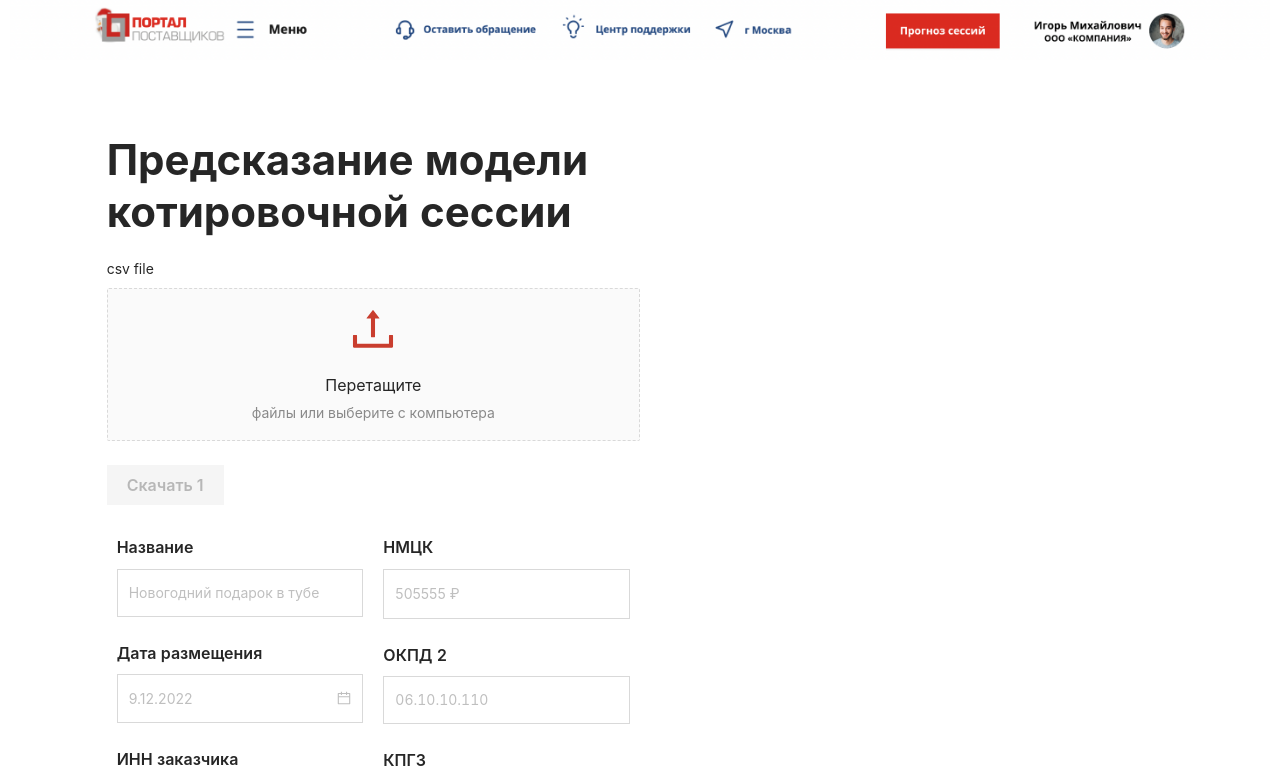
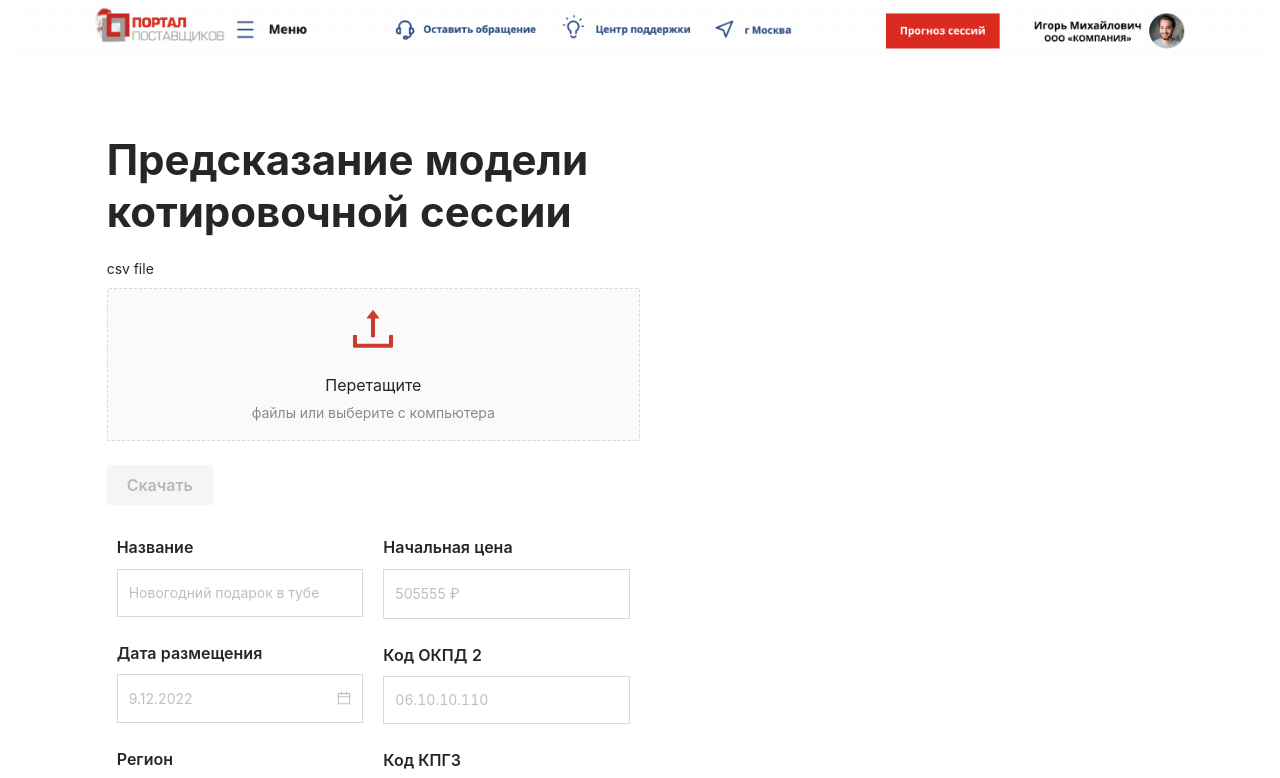
Before and after one commit to ShmatEugene/tender-hack-frontend, a React (Create React App) app: page / in a window 1280 px wide. Shown: the top 778 px of the page. Built offline with nearby package versions, Linux system fonts and the light colour scheme.

Commit message:
change form fields

```diff
--- a/src/api/DashboardService.ts
+++ b/src/api/DashboardService.ts
@@ -22,7 +22,7 @@ class DashboardService implements IDashboardService {
                 Region: data.region,
                 start_price: data.nmck,
                 date: date,
-                INN: data.inn,
+                INN: 'asdf023820s',
             });
             // const response = await axios.get(`./response_1666522055380.json`);
             // console.log(response);
--- a/src/components/FileInput/FileInput.tsx
+++ b/src/components/FileInput/FileInput.tsx
@@ -77,7 +77,7 @@ const FileInput = observer(() => {
                     shape='round'
                     disabled={!linkToFile}
                 >
-                    <CSVLink data={linkToFile}>Скачать 1</CSVLink>
+                    <CSVLink data={linkToFile}>Скачать</CSVLink>
                     {/* <a href={linkToFile} download>
                         Cкачать
                     </a> */}
--- a/src/components/TenderForm/TenderForm.tsx
+++ b/src/components/TenderForm/TenderForm.tsx
@@ -6,17 +6,15 @@ import { useStores } from '../../hooks/useStores';
 
 import './TenderForm.scss';
 import { IModelResult, ITenderInput } from '../../models/TenderInterfaces';
+import { observer } from 'mobx-react-lite';
 
-const TenderForm = () => {
+const TenderForm = observer(() => {
     const { operatorStore } = useStores();
+    const isLoading = operatorStore.isLoading;
 
     const onFinish = (values: ITenderInput) => {
-        console.log('Success:1', values);
+        console.log('Success:', values);
         operatorStore.fetchResultByData(values);
-        // const lotName = values.lotName,
-        //     lotPriceInRub = values.lotPriceInRub,
-        //     minNumberOfParticipants = values.minNumberOfParticipants;
-        // auctionStore.setFormData(lotName, lotPriceInRub, minNumberOfParticipants);
     };
 
     const onFinishFailed = (errorInfo: any) => {
@@ -49,7 +47,7 @@ const TenderForm = () => {
                         >
                             <DatePicker placeholder='9.12.2022' />
                         </Form.Item>
-                        <Form.Item
+                        {/* <Form.Item
                             rules={[
                                 {
                                     required: true,
@@ -60,7 +58,7 @@ const TenderForm = () => {
                             label='ИНН заказчика'
                         >
                             <Input placeholder='с00с03dca0a2' />
-                        </Form.Item>
+                        </Form.Item> */}
                         <Form.Item
                             rules={[
                                 {
@@ -77,7 +75,7 @@ const TenderForm = () => {
                     <Col className='tender-form__col' span={12}>
                         <Form.Item
                             rules={[{ required: true, message: 'Введите цену' }]}
-                            label='НМЦК'
+                            label='Начальная цена'
                             name='nmck'
                             tooltip='Кодировка товаров, работ или услуг – объектов котировочной сессии по общему классификатору продукции по видам экономической деятельности'
                         >
@@ -85,7 +83,7 @@ const TenderForm = () => {
                         </Form.Item>
                         <Form.Item
                             rules={[{ required: true, message: 'Введите кодировку' }]}
-                            label='ОКПД 2'
+                            label='Код ОКПД 2'
                             name='okpd'
                             tooltip='Кодировка товаров, работ или услуг – объектов котировочной сессии по общему классификатору продукции по видам экономической деятельности'
                         >
@@ -99,7 +97,7 @@ const TenderForm = () => {
                                 },
                             ]}
                             name='kpgz'
-                            label='КПГЗ'
+                            label='Код КПГЗ'
                             tooltip='Кодировка товаров, работ или услуг – объектов котировочной сессии по общему классификатору продукции по видам экономической деятельности'
                         >
                             <Input placeholder='01.06.01.03.01;01.06.01.03.01' />
@@ -113,6 +111,7 @@ const TenderForm = () => {
                                 htmlType='submit'
                                 size='large'
                                 shape='round'
+                                loading={isLoading}
                             >
                                 Рассчитать
                             </Button>
@@ -122,6 +121,6 @@ const TenderForm = () => {
             </Form>
         </>
     );
-};
+});
 
 export default TenderForm;
--- a/src/stores/OperatorStore.ts
+++ b/src/stores/OperatorStore.ts
@@ -7,6 +7,7 @@ export interface IOperatorStore {
     result: IModelResult;
     isResultActive: boolean;
     linkToResultFile: string;
+    isLoading: boolean;
 
     fetchResultByData(data: ITenderInput): Promise<IModelResult>;
     fetchResultByFile(options: any): Promise<string>;
@@ -17,6 +18,7 @@ export class OperatorStore implements IOperatorStore {
     result: IModelResult;
     isResultActive: boolean;
     linkToResultFile: string;
+    isLoading: boolean;
 
     constructor() {
         makeAutoObservable(this, {
@@ -32,21 +34,33 @@ export class OperatorStore implements IOperatorStore {
         };
         this.isResultActive = false;
         this.linkToResultFile = '';
+        this.isLoading = false;
     }
 
     public async fetchResultByData(data: ITenderInput): Promise<IModelResult> {
+        this.isLoading = true;
+
+        try {
             const result = await DashboardServiceInstanse.fetchResultByData(data);
             console.log(result);
             if (result) {
                 runInAction(() => {
                     this.result = result;
+                    this.isLoading = false;
                 });
             }
-
             return result;
+        } catch (error) {
+            runInAction(() => {
+                this.isLoading = false;
+            });
+            throw error;
+        }
     }
 
     public async fetchResultByFile(options: any): Promise<string> {
+        this.isLoading = true;
+        try {
             const linkToFile = await DashboardServiceInstanse.fetchResultByFile(options);
 
             console.log(linkToFile);
@@ -58,5 +72,11 @@ export class OperatorStore implements IOperatorStore {
             console.log(linkToFile);
 
             return linkToFile;
+        } catch (error) {
+            console.log('error');
+            return new Promise(() => 'error');
+        } finally {
+            this.isLoading = false;
         }
     }
+}
```
Lines whose indentation alone changed are shown as unchanged.
